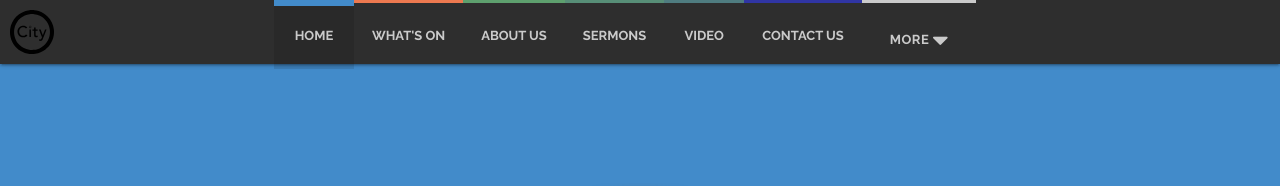
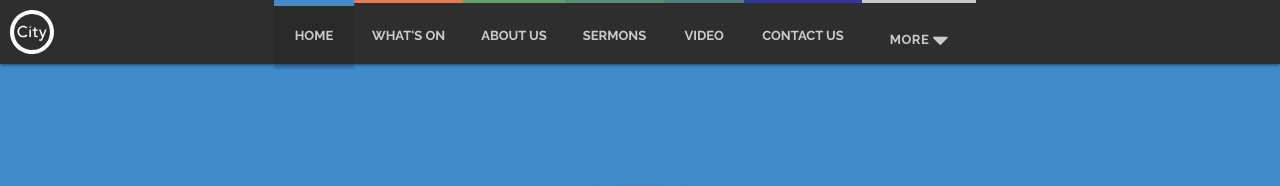
Before and after one commit to woodcock3/citychurch, a Jekyll site: the page built from index.html, in a window 1280 px wide. Shown: the top 186 px of the page. Built offline with Jekyll 4.4.1, drawn with Linux system fonts in a browser that asks for light colours.

Commit message:
Update _custom.sass

```diff
--- a/stylesheets/_sass/_custom.sass
+++ b/stylesheets/_sass/_custom.sass
@@ -7,7 +7,7 @@
       width: 64px
       height: auto
       padding: 10px
-    svg path koi
+    svg path
       fill: #fff
   nav ul
     a
```
